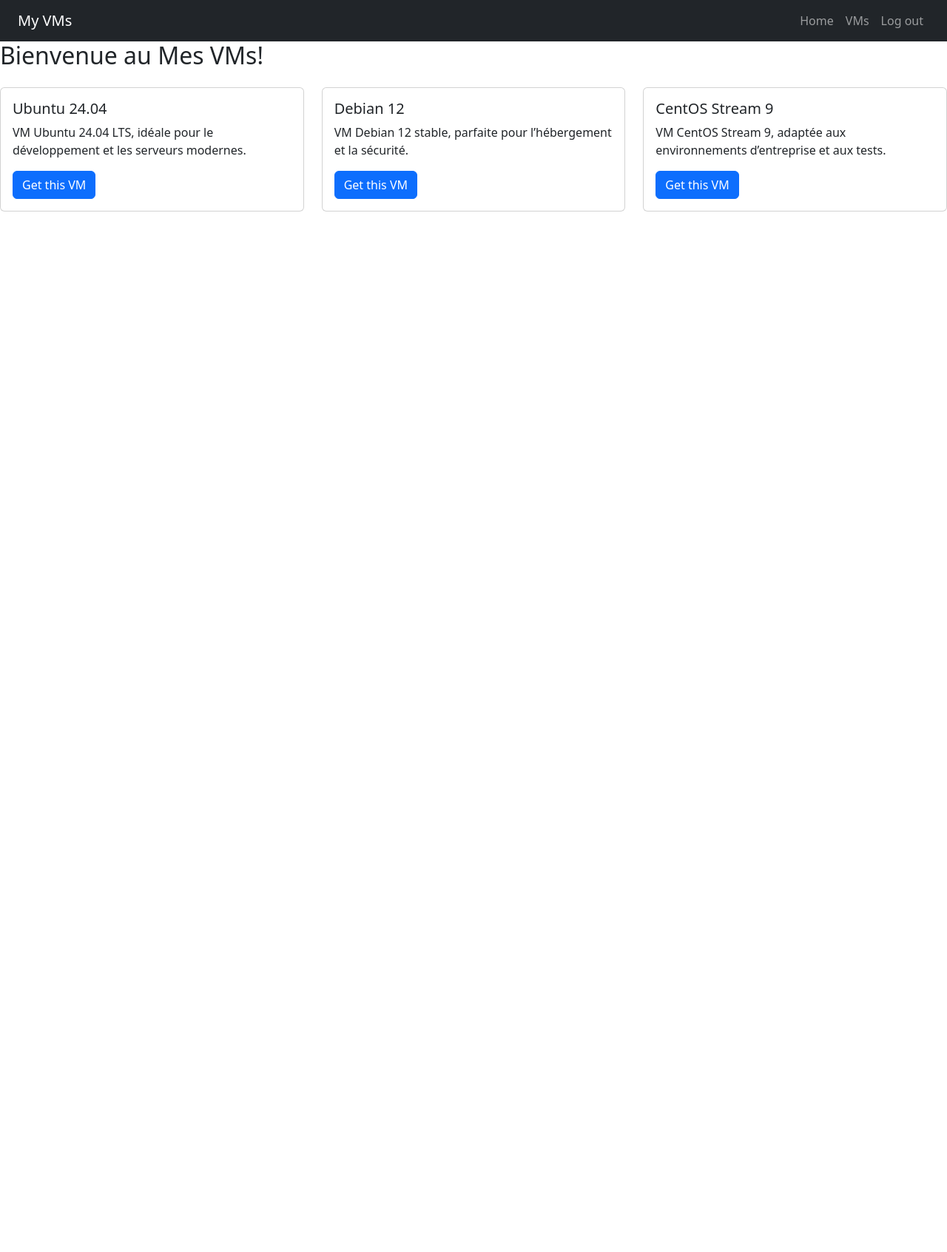
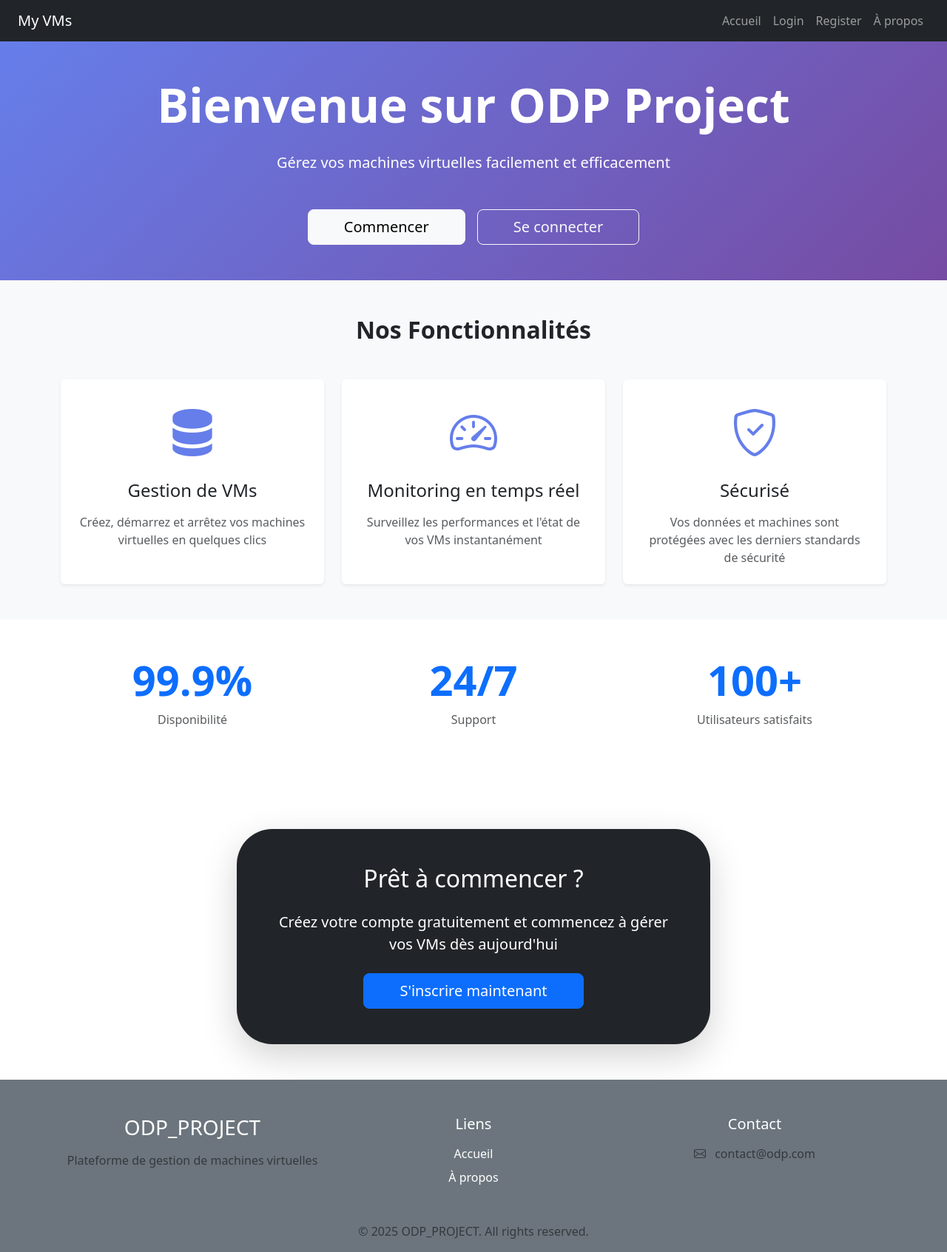
Before and after one commit to dhuy21/ODP_project, a Flask app: page / in a window 1280 px wide. Shown: the whole page at 74% size. Before the commit the page ends 286 px from the top, so only its background shows below. Run offline with Flask 3, Linux system fonts and the light colour scheme; the visitor is signed in with stand-in values (Sample User, id 1).

Commit message:
Add about us and accueil pages, update main routes, and enhance layout with new styles and footer. Introduce dashboard template for user navigation.

```diff
--- a/web/routes/main_routes.py
+++ b/web/routes/main_routes.py
@@ -3,7 +3,16 @@ from middlewares.auth import login_required
 
 main_bp = Blueprint('main', __name__)
 
+
+@main_bp.route('/aboutus')
+def aboutus():
+    return render_template('aboutus.html')
+
+@main_bp.route('/')
+def accueil():
+    return render_template('accueil.html')
+
 @main_bp.route('/')
 @login_required
-def index():
-    return render_template('index.html')
+def dashboard():
+    return render_template('dashboard.html')
--- a/web/static/css/style.css
+++ b/web/static/css/style.css
@@ -1,8 +1,32 @@
 body {
   font-family: Arial, sans-serif;
-  padding: 0rem;
-  margin: 0rem;
+  padding: 0;
+  margin: 0;
 }
+
 h1 {
   color: #2c3e50;
 }
+
+.extra-rounded {
+  border-radius: 3rem;
+}
+
+/* Gradient backgrounds */
+.gradient-purple {
+  background: linear-gradient(135deg, #667eea 0%, #764ba2 100%);
+}
+
+/* Icon sizes */
+.icon-xl {
+  font-size: 4rem;
+}
+
+.icon-lg {
+  font-size: 3rem;
+}
+
+/* Icon colors */
+.icon-primary {
+  color: #667eea;
+}
--- /dev/null
+++ b/web/templates/accueil.html
@@ -0,0 +1,102 @@
+{% extends "layout.html" %}
+
+{% block title %}Accueil{% endblock %}
+
+{% block content %}
+<div class="container-fluid p-0 ">
+  <!-- Hero Section -->
+  <section class="hero-section text-white text-center py-5 gradient-purple">
+    <div class="container">
+      <h1 class="display-3 fw-bold mb-4">Bienvenue sur ODP Project</h1>
+      <p class="lead mb-5">Gérez vos machines virtuelles facilement et efficacement</p>
+      {% if not user_is_logged_in %}
+      <div class="d-flex gap-3 justify-content-center">
+        <a href="{{ url_for('auth.register') }}" class="btn btn-light btn-lg px-5">Commencer</a>
+        <a href="{{ url_for('auth.login') }}" class="btn btn-outline-light btn-lg px-5">Se connecter</a>
+      </div>
+      {% else %}
+      <div>
+        <a href="{{ url_for('main.dashboard') }}" class="btn btn-light btn-lg px-5">Accéder au Dashboard</a>
+      </div>
+      {% endif %}
+    </div>
+  </section>
+
+  <!-- Features Section -->
+  <section class="py-5 bg-light">
+    <div class="container">
+      <h2 class="text-center mb-5 fw-bold">Nos Fonctionnalités</h2>
+      <div class="row g-4">
+        <div class="col-md-4">
+          <div class="card h-100 shadow-sm border-0">
+            <div class="card-body text-center p-4">
+              <div class="mb-3">
+                <i class="bi bi-server icon-xl icon-primary"></i>
+              </div>
+              <h4 class="card-title mb-3">Gestion de VMs</h4>
+              <p class="card-text text-muted">Créez, démarrez et arrêtez vos machines virtuelles en quelques clics</p>
+            </div>
+          </div>
+        </div>
+
+        <div class="col-md-4">
+          <div class="card h-100 shadow-sm border-0">
+            <div class="card-body text-center p-4">
+              <div class="mb-3">
+                <i class="bi bi-speedometer2 icon-xl icon-primary"></i>
+              </div>
+              <h4 class="card-title mb-3">Monitoring en temps réel</h4>
+              <p class="card-text text-muted">Surveillez les performances et l'état de vos VMs instantanément</p>
+            </div>
+          </div>
+        </div>
+
+        <div class="col-md-4">
+          <div class="card h-100 shadow-sm border-0">
+            <div class="card-body text-center p-4">
+              <div class="mb-3">
+                <i class="bi bi-shield-check icon-xl icon-primary"></i>
+              </div>
+              <h4 class="card-title mb-3">Sécurisé</h4>
+              <p class="card-text text-muted">Vos données et machines sont protégées avec les derniers standards de sécurité</p>
+            </div>
+          </div>
+        </div>
+      </div>
+    </div>
+  </section>
+
+  <!-- Stats Section -->
+  <section class="py-5">
+    <div class="container">
+      <div class="row text-center">
+        <div class="col-md-4 mb-4">
+          <h2 class="display-4 fw-bold text-primary">99.9%</h2>
+          <p class="text-muted">Disponibilité</p>
+        </div>
+        <div class="col-md-4 mb-4">
+          <h2 class="display-4 fw-bold text-primary">24/7</h2>
+          <p class="text-muted">Support</p>
+        </div>
+        <div class="col-md-4 mb-4">
+          <h2 class="display-4 fw-bold text-primary">100+</h2>
+          <p class="text-muted">Utilisateurs satisfaits</p>
+        </div>
+      </div>
+    </div>
+  </section>
+
+  <!-- CTA Section -->
+  {% if not user_is_logged_in %}
+  <section class="py-5  w-50 mx-auto">
+    <div class="container bg-dark p-5 extra-rounded shadow-lg">
+      <div class="text-white text-center">
+        <h2 class="mb-4">Prêt à commencer ?</h2>
+        <p class="lead mb-4">Créez votre compte gratuitement et commencez à gérer vos VMs dès aujourd'hui</p>
+        <a href="{{ url_for('auth.register') }}" class="btn btn-primary btn-lg px-5">S'inscrire maintenant</a>
+      </div>
+    </div>
+  </section>
+  {% endif %}
+</div>
+{% endblock %}
--- a/web/templates/layout.html
+++ b/web/templates/layout.html
@@ -1,43 +1,111 @@
 <!-- backend/templates/layout.html -->
 <!DOCTYPE html>
-<html lang="en">
+<html lang="en" class="h-100">
 <head>
   <meta charset="UTF-8" viewport="width=device-width, initial-scale=1.0">
   <title>MyCount - {% block title %}{% endblock %}</title>
+
   <link rel="stylesheet" href="{{ url_for('static', filename='css/style.css') }}">
+
   <link
   href="https://cdn.jsdelivr.net/npm/bootstrap@5.3.7/dist/css/bootstrap.min.css"
   rel="stylesheet"
   integrity="sha384-LN+7fdVzj6u52u30Kp6M/trliBMCMKTyK833zpbD+pXdCLuTusPj697FH4R/5mcr" crossorigin="anonymous">
+
+  <link rel="stylesheet" href="https://cdn.jsdelivr.net/npm/bootstrap-icons@1.11.3/font/bootstrap-icons.min.css">
+
   <script src="https://cdn.jsdelivr.net/npm/bootstrap@5.3.7/dist/js/bootstrap.bundle.min.js"
   integrity="sha384-ndDqU0Gzau9qJ1lfW4pNLlhNTkCfHzAVBReH9diLvGRem5+R9g2FzA8ZGN954O5Q" crossorigin="anonymous">
   </script>
+
 </head>
-<body>
+<body class="d-flex flex-column h-100">
   <header>
     <nav class="navbar navbar-expand-lg navbar-dark bg-dark px-4">
-        <a class="navbar-brand" href="/">My VMs</a>
+        {% if user_is_logged_in %}
+        <a class="navbar-brand" href="{{ url_for('main.accueil') }}">My VMs</a>
+        {% else %}
+        <a class="navbar-brand" href="{{ url_for('auth.login') }}">My VMs</a>
+        {% endif %}
         <div class="collapse navbar-collapse">
             <ul class="navbar-nav ms-auto">
             <li class="nav-item">
-                <a class="nav-link" href="/">Home</a>
+                <a class="nav-link" href="{{ url_for('main.accueil') }}">Accueil</a>
+            </li>
+            {% if user_is_logged_in %}
+            <li class="nav-item">
+                <a class="nav-link" href="{{ url_for('main.dashboard') }}">Dashboard</a>
+            </li>
+
+            <li class="nav-item">
+                <a class="nav-link" href="{{ url_for('auth.logout') }}">Log out</a>
+            </li>
+            {% else %}
+            <li class="nav-item">
+                <a class="nav-link" href="{{ url_for('auth.login') }}">Login</a>
             </li>
             <li class="nav-item">
-                <a class="nav-link" href="/plans">VMs</a>
+                <a class="nav-link" href="{{ url_for('auth.register') }}">Register</a>
             </li>
+            {% endif %}
             <li class="nav-item">
-                <a class="nav-link" href="/logout">Log out</a>
+                <a class="nav-link" href="{{ url_for('main.aboutus') }}">À propos</a>
             </li>
             </ul>
         </div>
     </nav>
   </header>
 
-  <main>
+  <main class="flex-grow-1">
     {% block content %}
     {% endblock %}
   </main>
 
-  <script src="{{ url_for('static', filename='js/app.js') }}"></script>
+  <footer class="bg-secondary text-white pt-5 pb-3">
+    <div class="container text-center">
+      <div class="row">
+        <div class="col">
+          <h3 class="mb-3">ODP_PROJECT</h3>
+          <p class="text-muted">Plateforme de gestion de machines virtuelles</p>
+        </div>
+
+        <div class="col">
+          <h5 class="mb-3">Liens</h5>
+          <ul class="list-unstyled">
+            <li class="mb-2">
+              <a href="{{ url_for('main.accueil') }}" class="text-white text-decoration-none">Accueil</a>
+            </li>
+            <li class="mb-2">
+              <a href="{{ url_for('main.aboutus') }}" class="text-white text-decoration-none">À propos</a>
+            </li>
+            {% if user_is_logged_in %}
+            <li class="mb-2">
+              <a href="{{ url_for('main.dashboard') }}" class="text-white text-decoration-none">Dashboard</a>
+            </li>
+            {% endif %}
+          </ul>
+        </div>
+
+        <div class="col">
+          <h5 class="mb-3">Contact</h5>
+          <p class="text-muted mb-2">
+            <i class="bi bi-envelope me-2"></i>
+            contact@odp.com
+          </p>
+        </div>
+      </div>
+
+      <hr class="border-secondary">
+
+      <div class="row">
+        <div class="col-12 text-center">
+          <p class="text-muted mb-0">&copy; <span id="current-year">2025</span> ODP_PROJECT. All rights reserved.</p>
+        </div>
+      </div>
+    </div>
+  </footer>
 </body>
+
+<script src="{{ url_for('static', filename='js/app.js') }}"></script>
+
 </html>
--- a/web/templates/login.html
+++ b/web/templates/login.html
@@ -1,10 +1,7 @@
 {% extends "layout.html" %}
 {% block title %}Login{% endblock %}
 {% block content %}
-<style>
-  header { display: none; }
-</style>
-<div class="container mt-5" style="max-width: 400px;">
+<div class="container mt-5">
   <h4 class="mb-3">Login</h4>
 
   {% with messages = get_flashed_messages(with_categories=true) %}
--- a/web/templates/register.html
+++ b/web/templates/register.html
@@ -1,10 +1,7 @@
 {% extends "layout.html" %}
 {% block title %}Register{% endblock %}
 {% block content %}
-<style>
-  header { display: none; }
-</style>
-<div class="container mt-5" style="max-width: 400px;">
+<div class="container mt-5" >
   <h4 class="mb-3">Register</h4>
 
   {% with messages = get_flashed_messages(with_categories=true) %}
```
Also changed, not shown: web/templates/aboutus.html (added, +165 -0 lines), web/templates/dashboard.html (renamed from web/templates/index.html).
